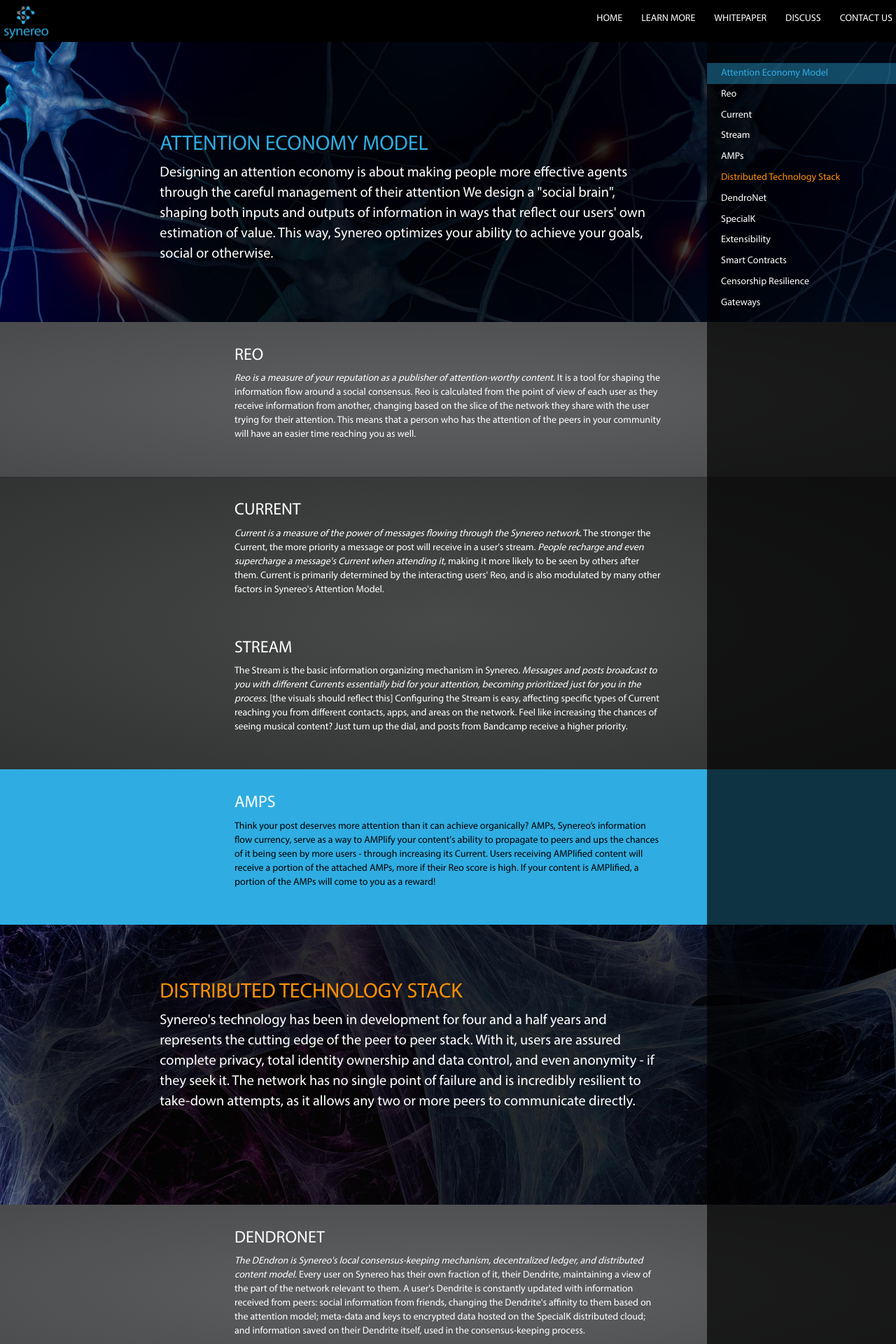
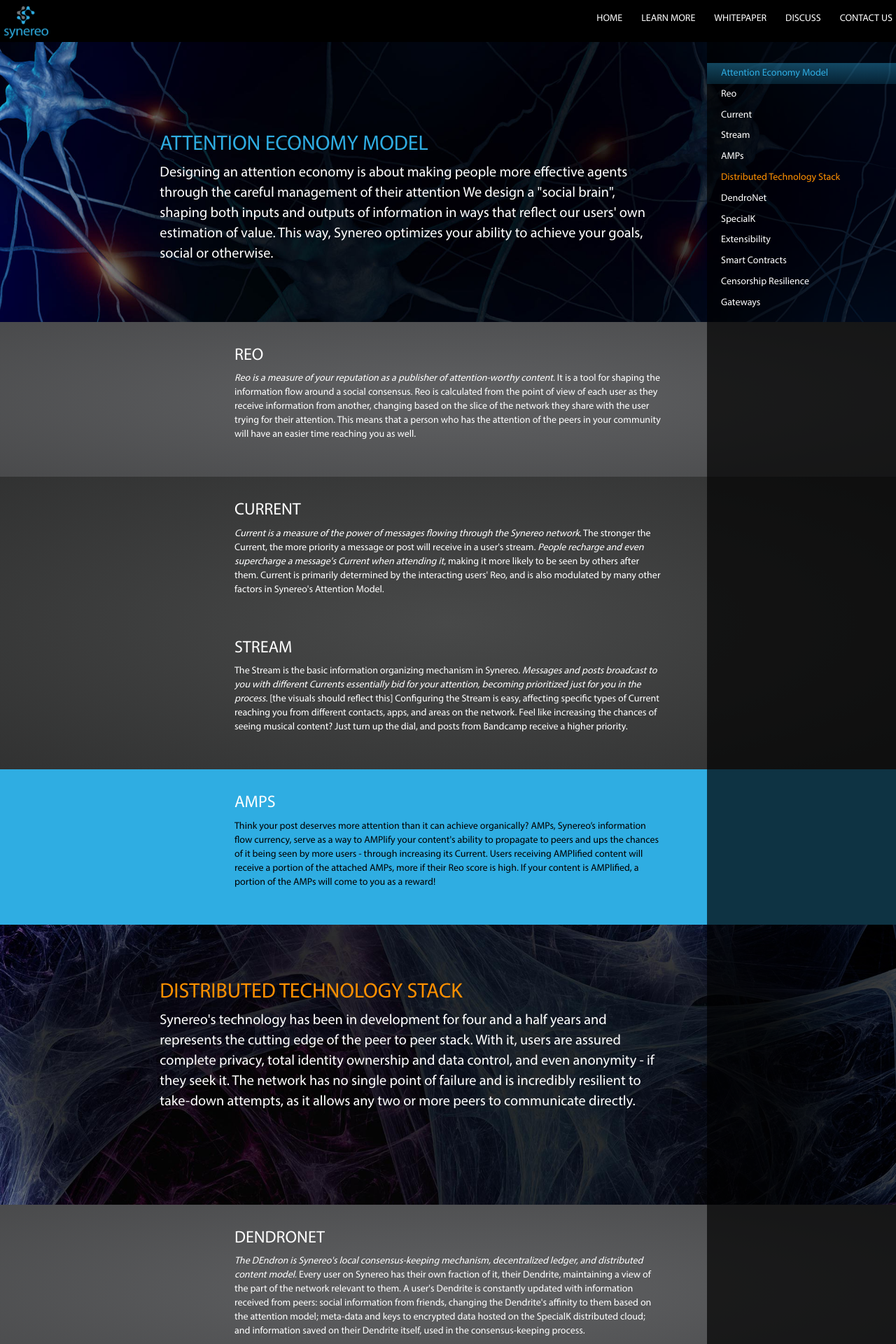
Before and after one commit to synereo/synereo.github.io, a Jekyll site: the page built from learn-more/index.html, in a window 1280 px wide. Shown: the top 1920 px of the page at 70% size. Built offline with Jekyll 4.4.1, drawn with Linux system fonts in a browser that asks for light colours; nearby versions of some CDN libraries.

Commit message:
Sweet sweet sidebar gradients

```diff
--- a/_sass/_learn-more.scss
+++ b/_sass/_learn-more.scss
@@ -74,12 +74,14 @@
             }
             li.attention-economy.active {
                 background-color: rgba(47, 172, 226, 0.4);
+                background: linear-gradient(rgba(47, 172, 226, 0.4) 0%,darken(rgba(47, 172, 226, 0.4), 30%) 100%);
             }
             li.technology-h a {
                 color: $synereo-orange;
             }
             li.technology.active {
                 background-color: rgba(255, 144, 0, 0.4);
+                background: linear-gradient(rgba(255, 144, 0, 0.4) 0%,darken(rgba(255, 144, 0, 0.4), 30%) 100%);
             }
         }
     }
@@ -117,21 +119,11 @@
 
     .light-gray-gradient {
         background: $synereo-light-gray-bg;
-        background: -moz-radial-gradient(center, ellipse cover,  $synereo-light-gray-bg 0%, darken($synereo-light-gray-bg, 9%) 100%);
-        background: -webkit-gradient(radial, center center, 0px, center center, 100%, color-stop(0%,$synereo-light-gray-bg), color-stop(100%,darken($synereo-light-gray-bg, 9%)));
-        background: -webkit-radial-gradient(center, ellipse cover,  $synereo-light-gray-bg 0%,darken($synereo-light-gray-bg, 9%) 100%);
-        background: -o-radial-gradient(center, ellipse cover,  $synereo-light-gray-bg 0%,darken($synereo-light-gray-bg, 9%) 100%);
-        background: -ms-radial-gradient(center, ellipse cover,  $synereo-light-gray-bg 0%,darken($synereo-light-gray-bg, 9%) 100%);
         background: radial-gradient(ellipse at center,  $synereo-light-gray-bg 0%,darken($synereo-light-gray-bg, 9%) 100%);
     }
 
     .dark-gray-gradient {
         background: $synereo-dark-gray-bg;
-        background: -moz-radial-gradient(center, ellipse cover,  $synereo-dark-gray-bg 0%, darken($synereo-dark-gray-bg, 9%) 100%);
-        background: -webkit-gradient(radial, center center, 0px, center center, 100%, color-stop(0%,$synereo-dark-gray-bg), color-stop(100%,darken($synereo-dark-gray-bg, 9%)));
-        background: -webkit-radial-gradient(center, ellipse cover,  $synereo-dark-gray-bg 0%,darken($synereo-dark-gray-bg, 9%) 100%);
-        background: -o-radial-gradient(center, ellipse cover,  $synereo-dark-gray-bg 0%,darken($synereo-dark-gray-bg, 9%) 100%);
-        background: -ms-radial-gradient(center, ellipse cover,  $synereo-dark-gray-bg 0%,darken($synereo-dark-gray-bg, 9%) 100%);
         background: radial-gradient(ellipse at center,  $synereo-dark-gray-bg 0%,darken($synereo-dark-gray-bg, 9%) 100%);
     }
 
```
